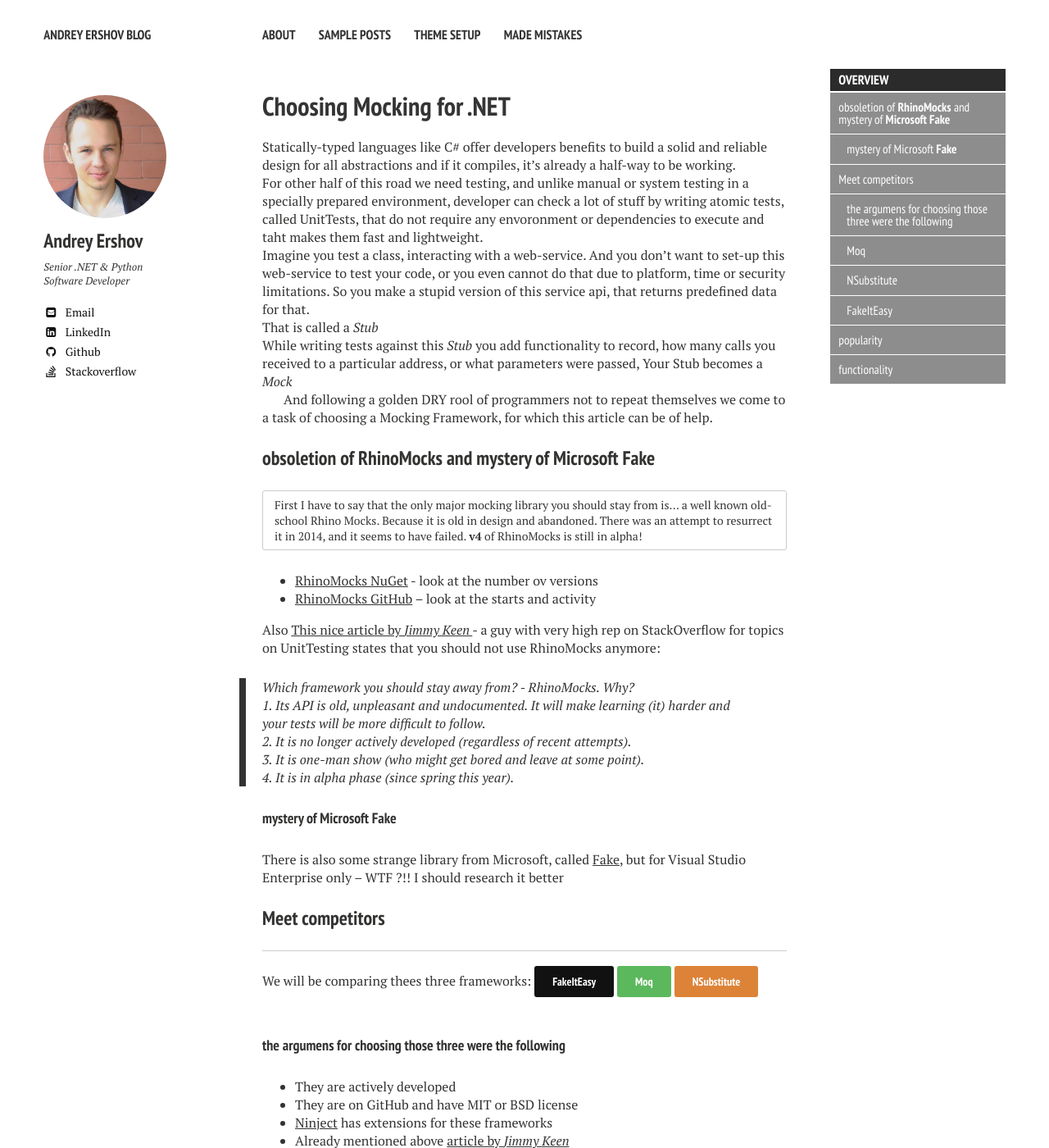
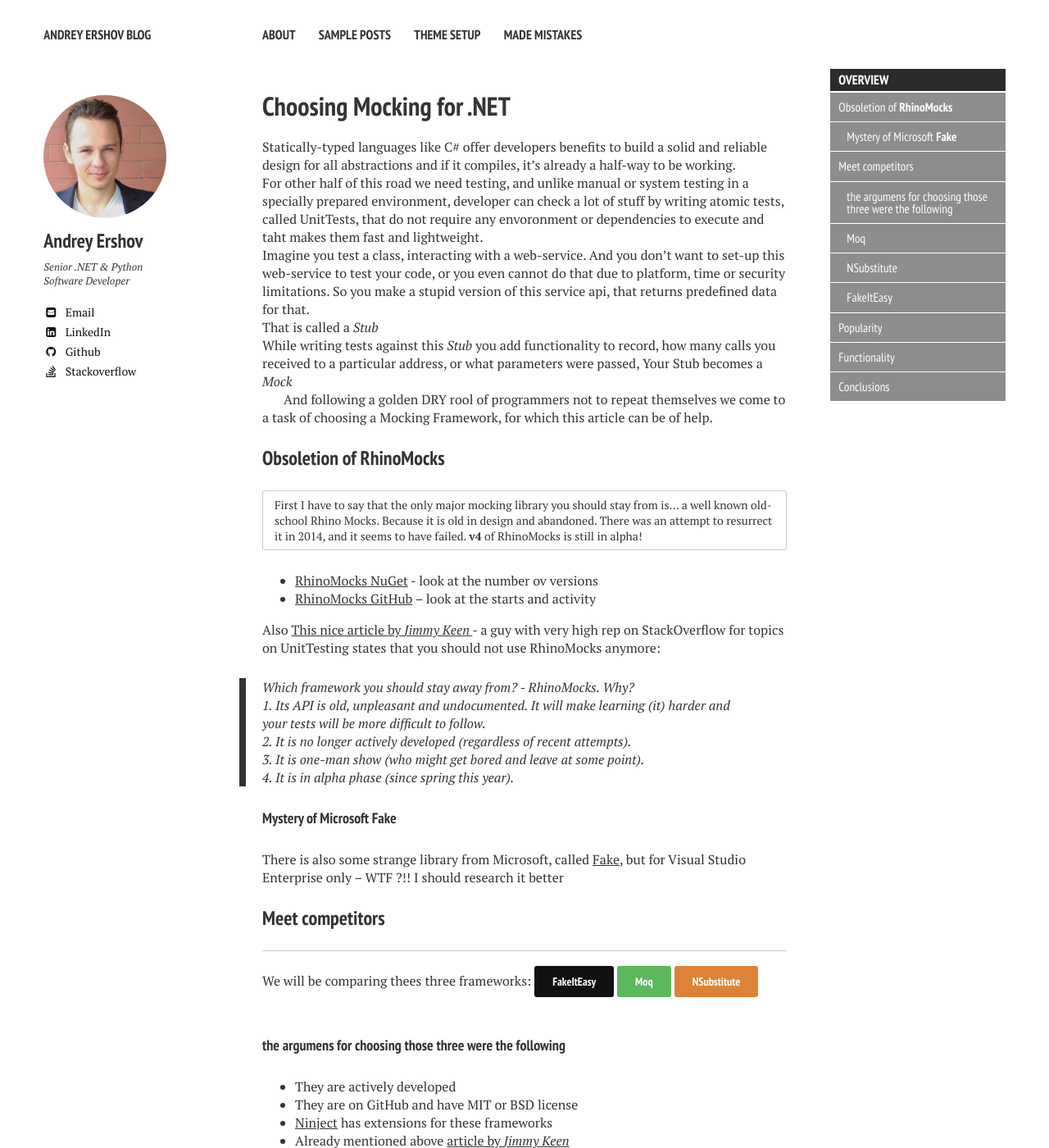
Before and after one commit to slmjy/slmjy.github.io, a Jekyll site: the page built from _posts/2015-12-21-Choosing-Mocking-for-.NET.md, in a window 1280 px wide and 1400 px high. Shown: the whole window at 82% size. Built offline with Jekyll 4.4.1, drawn with Linux system fonts in a browser that asks for light colours; nearby versions of some CDN libraries; some of the changed text lies outside the part shown.

Commit message:
Update 2015-12-21-Choosing-Mocking-for-.NET.md

```diff
--- a/_posts/2015-12-21-Choosing-Mocking-for-.NET.md
+++ b/_posts/2015-12-21-Choosing-Mocking-for-.NET.md
@@ -26,7 +26,7 @@ Your Stub becomes a *Mock*
 
 And following a golden DRY rool of programmers not to repeat themselves we come to a task of choosing a Mocking Framework, for which this article can be of help.
 
-### obsoletion of **RhinoMocks** and mystery of **Microsoft Fake**
+### Obsoletion of **RhinoMocks**
 
 First I have to say that the only major mocking library you should stay from is… a well known old-school Rhino Mocks. Because it is old in design and abandoned.  There was an attempt to resurrect it in 2014, and it seems to have failed. **v4** of RhinoMocks is still in alpha!
 {: .notice}
@@ -42,7 +42,9 @@ Also [This nice article by *Jimmy Keen* ](http://jimmykeen.net/2014/12/13/mockin
 >       3. It is one-man show (who might get bored and leave at some point).
 >       4. It is in alpha phase (since spring this year).
 
-#### mystery of Microsoft **Fake**
+
+#### Mystery of Microsoft **Fake**
+
 There is also some strange library from Microsoft, called [Fake](https://msdn.microsoft.com/en-us/library/hh549175.aspx), but for Visual Studio Enterprise only – WTF ?!! I should research it better
 
 ### Meet competitors
@@ -60,25 +62,25 @@ We will be comparing thees three frameworks:
 - Scores on [nugetmusthaves.com](http://nugetmusthaves.com/Tag/mocking)
 
 
-##### Moq
+#### Moq
 
 Open source, BSD license ( that means totally fine)
 * [Source code](https://github.com/Moq/moq4)
 * Stats: 1064 stars, 276 forks, 16.6 on nugetmusthaves, downloads: ~5M
     * I’ve used it a lot, it’s totally cool
     * [This MSDN article](https://msdn.microsoft.com/en-us/data/dn314429.aspx) recommends it for EF6
-    *
-##### NSubstitute
+
+#### NSubstitute
 
 * [Source code](https://github.com/nsubstitute/NSubstitute)
 * Stats: 536 stars, 123 forks, 12.7 on nugetmusthaves, downloads: ~700K
 
-##### FakeItEasy
+#### FakeItEasy
 
 * [Source code](https://github.com/FakeItEasy/FakeItEasy)
 * Stats: 462 stars, 96 forks, 8.2 on nugetmusthaves, downloads: ~300K
 
-### popularity
+### Popularity
 
 | *property* | [Moq](#moq) | [NSubstitute](#nsubstitute) |  [FakeItEasy](#fakeiteasy) |
 |:--------|:-------:|--------:|--------:|
@@ -90,7 +92,7 @@ Open source, BSD license ( that means totally fine)
 
 So clearly Moq is the most popular. And now about functionality
 
-### functionality
+### Functionality
 Many articles including [this answer from *creator of FakeItEasy*](http://stackoverflow.com/a/4174495) states that the major differences are not in functionality, but in syntax and approach.
 
 I am quite familiar with Moq only and love it. But actually the NSubstitute syntax I kind of like more, because you can mock methods without any lambdas. See the example:
@@ -114,3 +116,5 @@ var serverFake = A.Fake<IServerGateway>();
 
 A.CallTo(() => serverFake.HasUpgrades()).Returns(true);
 {% endhighlight %}
+
+### Conclusions
```
